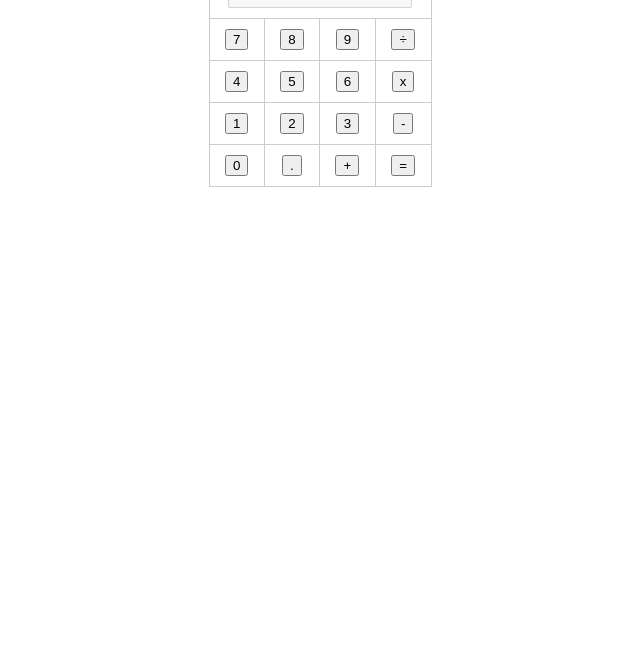
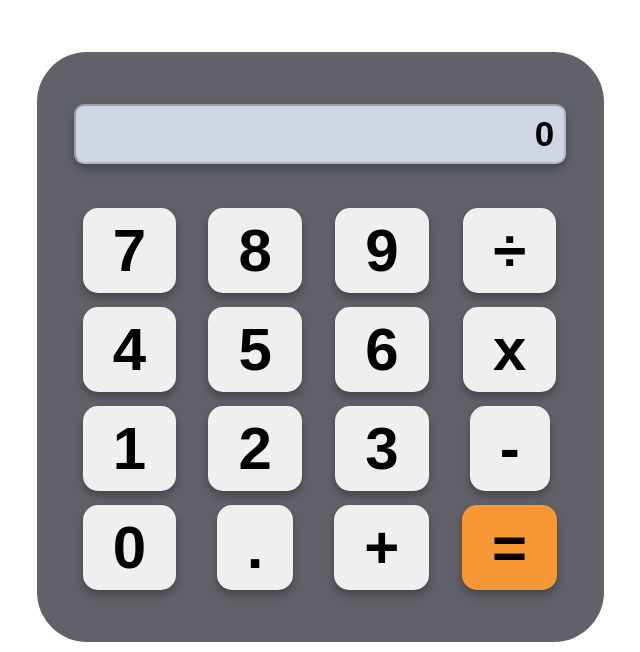
Before and after one commit to PinkCode15/calculator-project, a plain HTML site: page index.html in a window 1280 px wide. Shown: the part 148-800 px from the top of the page, without its empty margins (320-960 px from the left). Drawn offline with Linux system fonts and the light colour scheme.

Commit message:
complete calculator

```diff
--- /dev/null
+++ b/index.css
@@ -0,0 +1,50 @@
+table {
+    margin: 10px auto;
+    background-color: #616269;
+    border-radius: 50px;
+    border-spacing: 0;
+    padding: 45px 30px;
+}
+td {
+    border-spacing: 0;
+    padding: 7px;
+    text-align: center;
+}
+input[type="text"] {
+    width: 95%;
+    padding: 0px 10px;
+    text-align: right;
+    background-color: #d0d6e1;
+    color: black;
+    font-size: 35px;
+    font-weight: bolder;
+    border-radius: 10px;
+    height: 7vh;
+    box-shadow: 0px 6px 10px rgba(0, 0, 0, 0.2), 0px 3px 6px rgba(0, 0, 0, 0.1); /* Button shadow for 3D effect */
+    transition: transform 0.3s, box-shadow 0.3s;
+    margin-bottom: 30px;
+
+}
+input[type="text"]::placeholder {
+    color: black;
+}
+.repo-link{
+    text-align: center;
+    margin-bottom: 70px;
+}
+h1{
+    text-align: center;
+    text-decoration: underline;
+}
+button{
+    font-size: 60px;
+    font-weight: bolder;
+    padding: 8px 30px;
+    border-radius: 15px;
+    border: none;
+    box-shadow: 0px 6px 10px rgba(0, 0, 0, 0.2), 0px 3px 6px rgba(0, 0, 0, 0.1); /* Button shadow for 3D effect */
+    transition: transform 0.3s, box-shadow 0.3s;
+}
+.orange-bg{
+    background-color: #f89834;
+}
--- a/index.html
+++ b/index.html
@@ -4,64 +4,47 @@
     <meta charset="UTF-8">
     <meta name="viewport" content="width=device-width, initial-scale=1.0">
     <title>Calculator</title>
-    <style>
-        /* Add your CSS styles here */
-        table {
-            border-collapse: collapse;
-            margin: 20px auto;
-        }
-        td {
-            padding: 10px;
-            border: 1px solid #ccc;
-            text-align: center;
-        }
-        input[type="text"] {
-            width: 80%;
-            padding: 10px;
-            text-align: right;
-        }
-        .repo-link{
-            text-align: center;
-        }
-        h1{
-            text-align: center;
-        }
-    </style>
+    <link rel="stylesheet" href="index.css">
 </head>
 <body>
     <div class="repo-link">
-        <a href="https://github.com/PinkCode15/calculator-project.git" target="_blank">Repo Link</a>
+        <a href="https://github.com/PinkCode15/calculator-project.git" target="_blank">Repository Link</a>
     </div>
 
     <h1>Calculator</h1>
+    <div class="main">
         <table>
             <tr>
-            <td colspan="4"><input type="text" id="result" disabled></td>
+                <td colspan="4"><input type="text" id="result" disabled placeholder="0"></td>
             </tr>
             <tr>
-            <td><button>7</button></td>
-            <td><button>8</button></td>
-            <td><button>9</button></td>
-            <td><button>÷</button></td>
+                <td><button onclick="appendToResult('7')">7</button></td>
+                <td><button onclick="appendToResult('8')">8</button></td>
+                <td><button onclick="appendToResult('9')">9</button></td>
+                <td><button onclick="appendToResult('/')">÷</button></td>
             </tr>
             <tr>
-            <td><button>4</button></td>
-            <td><button>5</button></td>
-            <td><button>6</button></td>
-            <td><button>x</button></td>
+                <td><button onclick="appendToResult('4')">4</button></td>
+                <td><button onclick="appendToResult('5')">5</button></td>
+                <td><button onclick="appendToResult('6')">6</button></td>
+                <td><button onclick="appendToResult('*')">x</button></td>
             </tr>
             <tr>
-            <td><button>1</button></td>
-            <td><button>2</button></td>
-            <td><button>3</button></td>
-            <td><button>-</button></td>
+                <td><button onclick="appendToResult('1')">1</button></td>
+                <td><button onclick="appendToResult('2')">2</button></td>
+                <td><button onclick="appendToResult('3')">3</button></td>
+                <td><button onclick="appendToResult('-')">-</button></td>
             </tr>
             <tr>
-            <td><button>0</button></td>
-            <td><button>.</button></td>
-            <td><button>+</button></td>
-            <td><button>=</button></td>
+                <td><button onclick="appendToResult('0')">0</button></td>
+                <td><button onclick="appendToResult('.')">.</button></td>
+                <td><button onclick="appendToResult('+')">+</button></td>
+                <td><button onclick="calculate()" class="orange-bg">=</button></td>
             </tr>
+            <br><br>
         </table>
+    </div>
+
+    <script src="index.js"></script>
 </body>
 </html>
--- /dev/null
+++ b/index.js
@@ -0,0 +1,18 @@
+function appendToResult(value) {
+    document.getElementById("result").value += value;
+}
+
+function calculate() {
+    let resultElement = document.getElementById("result");
+
+    try{
+        let result = eval(resultElement.value);
+        result = parseFloat(result.toFixed(10));
+        resultElement.value = result;
+    }catch(error){
+        console.log(error);
+        resultElement.value = 'Error';
+    }
+
+
+}
```
Lines whose indentation alone changed are shown as unchanged.
